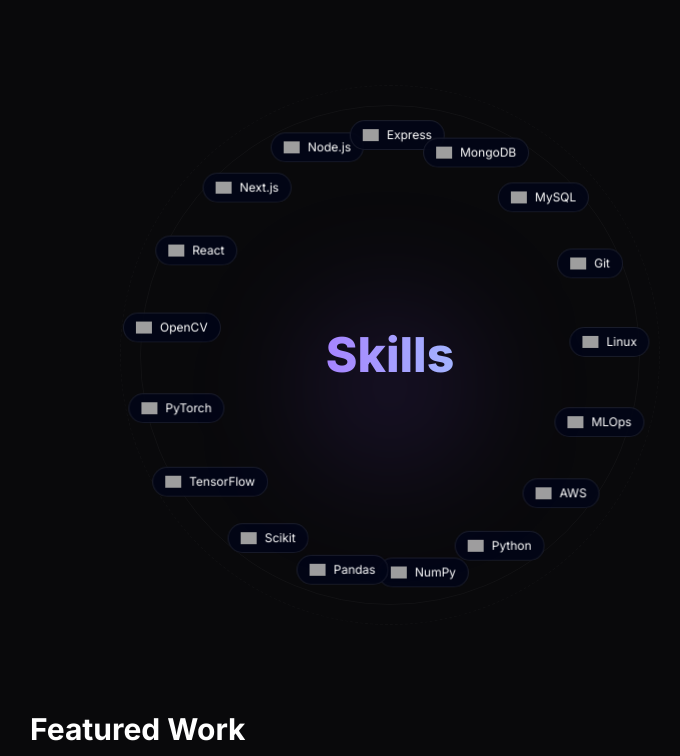
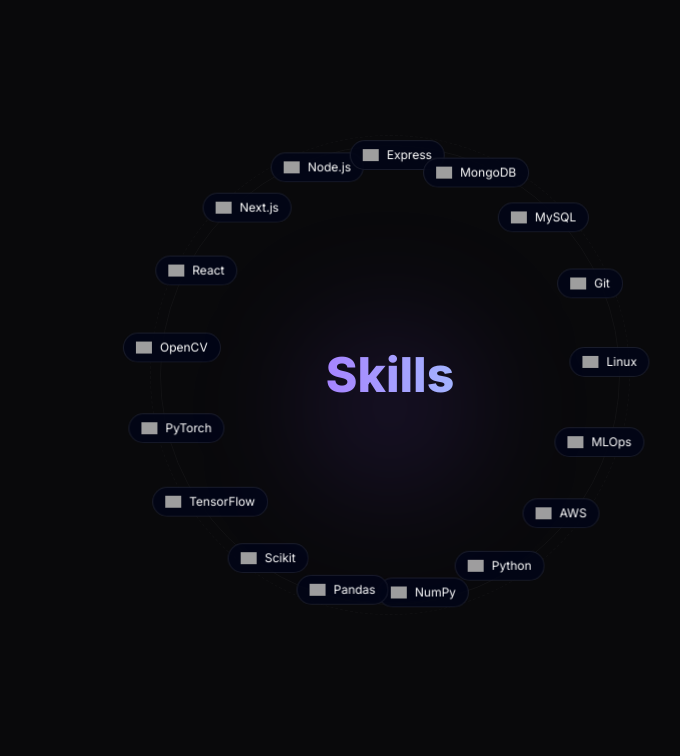
Before and after one commit to Mayank8159/portfolio, a Next.js app in the folder client/: page / in a window 1280 px wide. Shown: the part 1977-2733 px from the top of the page, without its empty margins (250-930 px from the left). Built offline with nearby package versions, Linux system fonts and the light colour scheme; grey boxes are pictures that could not be loaded.

Commit message:
Refactor layout in SkillsSection for improved responsiveness and adjust main container width in Home component

```diff
--- a/client/src/app/page.js
+++ b/client/src/app/page.js
@@ -13,7 +13,7 @@
   return (
     <>
       <BackgroundGlow />
-      <main className="relative mx-auto w-[min(720px,92vw)] pb-12 pt-12 sm:pb-16 sm:pt-16 lg:w-[min(720px,90vw)]">
+      <main className="relative mx-auto w-full max-w-[720px] px-4 sm:px-6 pb-12 pt-12 sm:pb-16 sm:pt-16">
         <Navbar items={navItems} />
 
       <HeroSection />
--- a/client/src/components/portfolio/SkillsSection.jsx
+++ b/client/src/components/portfolio/SkillsSection.jsx
@@ -69,22 +69,22 @@
     return () => observer.disconnect();
   }, []);
 
-  const diameter = radius * 2 + 80;
+  const containerSize = radius * 2 + 120;
 
   return (
     <section id="skills" className="mt-16 scroll-mt-28 sm:mt-24">
       <div
         ref={containerRef}
-        className="relative flex items-center justify-center"
-        style={{ height: diameter }}
+        className="relative flex items-center justify-center overflow-hidden"
+        style={{ height: containerSize }}
       >
         <div
           className="absolute rounded-full border border-white/[0.04]"
-          style={{ width: radius * 2 + 60, height: radius * 2 + 60 }}
+          style={{ width: radius * 2 + 20, height: radius * 2 + 20 }}
         />
         <div
           className="absolute rounded-full border border-dashed border-white/[0.03]"
-          style={{ width: radius * 2 + 100, height: radius * 2 + 100 }}
+          style={{ width: radius * 2 + 40, height: radius * 2 + 40 }}
         />
 
         <div className="absolute z-10 flex flex-col items-center">
```
